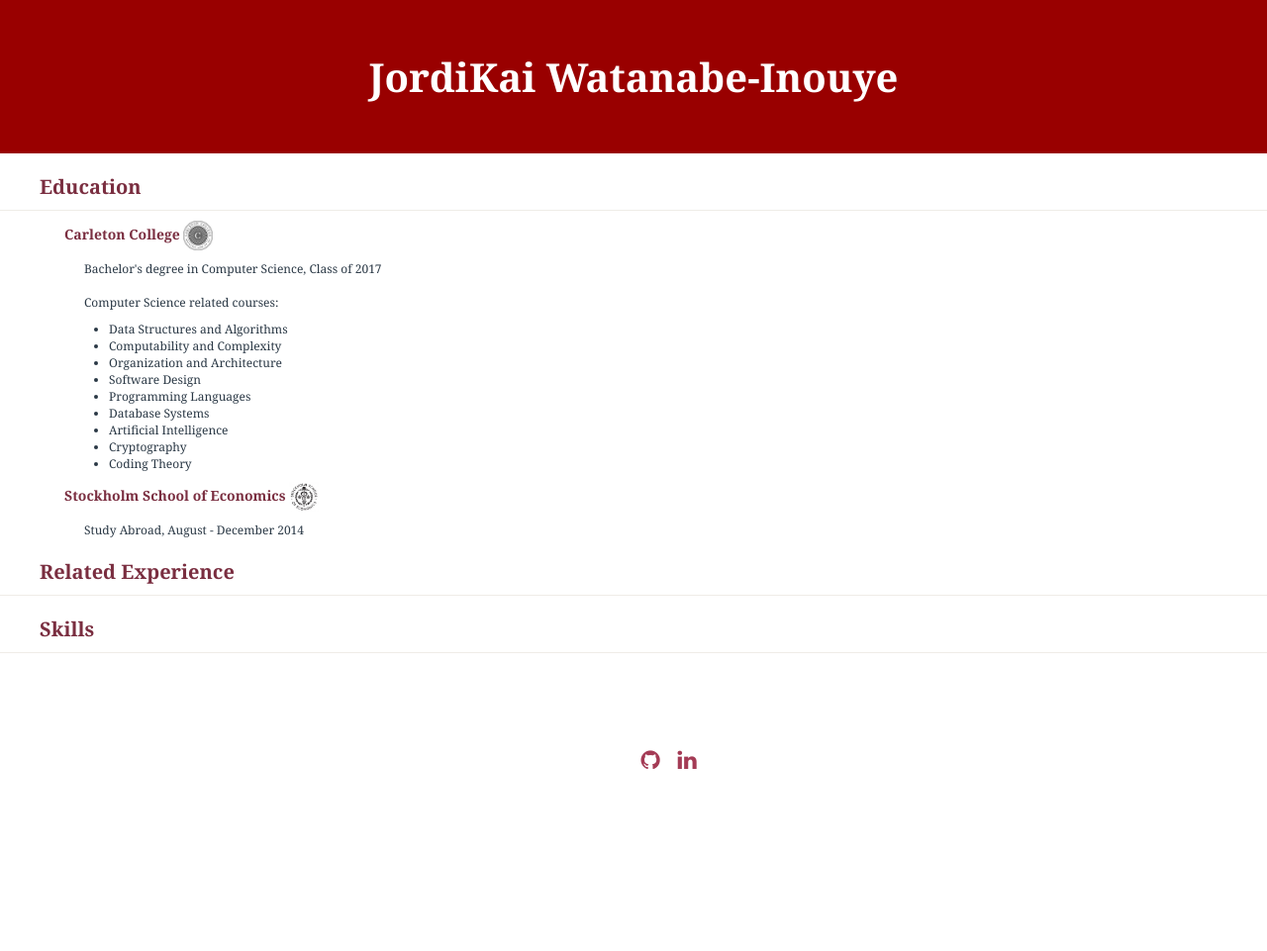
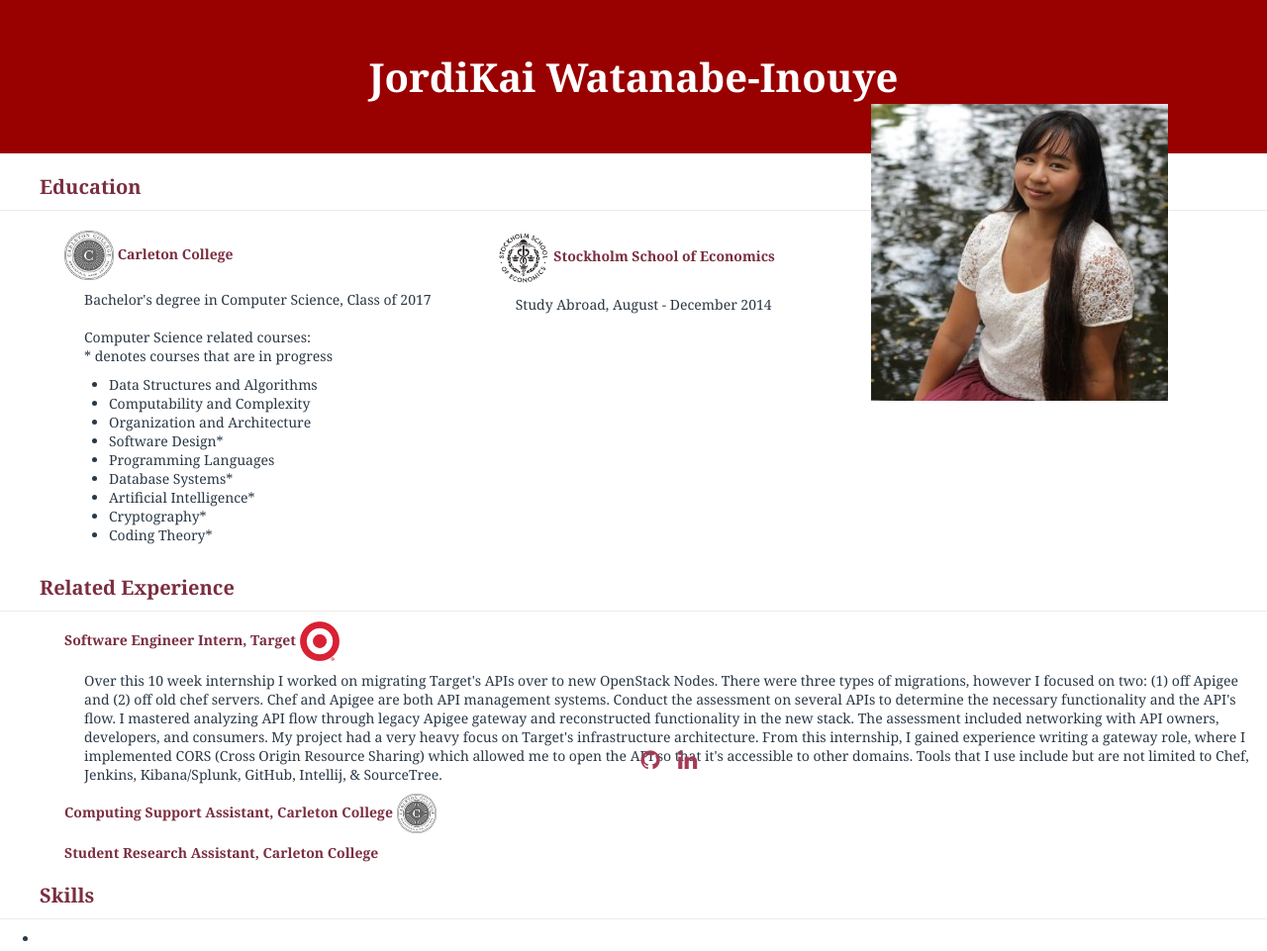
Before and after one commit to JordiKai/JordiKai.github.io, a plain HTML site: page index.html in a window 1280 px wide. Shown: the whole page at 99% size. Before the commit the page ends 800 px from the top, so only its background shows below. Drawn offline with Linux system fonts and the light colour scheme.

Commit message:
Update info add Profile pic

```diff
--- a/index.html
+++ b/index.html
@@ -9,30 +9,56 @@
 <html>
 <div class="boxHeader">
     <h1>JordiKai Watanabe-Inouye</h1>
+    <img src="./photos/Profile.jpg" align="right" style="width:350px;height:300px;padding-right:50px;" >
 </div>
 <body>
+
     <h2> Education </h2>
-    <h3> Carleton College <img src="./photos/CarletonCollegeLogo.jpg" style="width:30px;height:30px;"> </h3>
+    <table>
+        <col />
+        <col span="2">
+        <tr>
+            <td valign="top">
+                <h3> <img src="./photos/CarletonCollegeLogo.jpg" style="width:50px;height:50px;"> Carleton College </h3>
                 <p style="padding-left:85px;"> Bachelor's degree in Computer Science, Class of 2017
-        <br> <br style="padding-left:85px;">
-        Computer Science related courses:
+                    <br style="padding-left:85px;"> <br>
+                    Computer Science related courses: <br style="font-size:10px">
+                    * denotes courses that are in progress
                 <ul style="padding-left:110px;">
                     <li>Data Structures and Algorithms</li>
                     <li>Computability and Complexity</li>
                     <li>Organization and Architecture</li>
-            <li>Software Design</li>
+                    <li>Software Design*</li>
                     <li>Programming Languages</li>
-            <li>Database Systems</li>
-            <li>Artificial Intelligence</li>
-            <li>Cryptography</li>
-            <li>Coding Theory</li>
+                    <li>Database Systems*</li>
+                    <li>Artificial Intelligence*</li>
+                    <li>Cryptography*</li>
+                    <li>Coding Theory*</li>
                 </ul>
                 </p>
-    <h3> Stockholm School of Economics <img src="./photos/SASSE_Logo.jpg" style="width:30px;height:30px;"> </h3>
-    <p style="padding-left:85px;"> Study Abroad, August - December 2014</p>
+            </td>
+            <td valign="top">
+                <h3> <img src="./photos/SASSE_Logo.jpg" style="width:55px;height:55px;"> Stockholm School of Economics </h3>
+                <p style="padding-left:85px;"> Study Abroad, August - December 2014 </p>
+            </td>
+        </tr>
+    </table>
     <h2> Related Experience </h2>
+        <h3> Software Engineer Intern, Target <img src="./photos/TargetLogo.jpeg" style="width:40px;height:40px;"> </h3>
+        <p style="padding-left:85px;"> Over this 10 week internship I worked on migrating Target's APIs over to new OpenStack Nodes.
+            There were three types of migrations, however I focused on two: (1) off Apigee and (2) off old chef servers.
+            Chef and Apigee are both API management systems. Conduct the assessment on several APIs to determine the necessary functionality and the API's flow.
+            I mastered analyzing API flow through legacy Apigee gateway and reconstructed functionality in the new stack.
+            The assessment included networking with API owners, developers, and consumers. My project had a very heavy focus on Target's infrastructure architecture.
+            From this internship, I gained experience writing a gateway role, where I implemented CORS (Cross Origin Resource Sharing)
+            which allowed me to open the API so that it's accessible to other domains. Tools that I use include but are not limited to
+            Chef, Jenkins, Kibana/Splunk, GitHub, Intellij, & SourceTree. </p>
+        <h3> Computing Support Assistant, Carleton College <img src="./photos/CarletonCollegeLogo.jpg" style="width:40px;height:40px;"> </h3>
+        <h3> Student Research Assistant, Carleton College </h3>
     <h2> Skills </h2>
-
+        <ul>
+            <li> </li>
+        </ul>
     <div class="footer">
         <!-- Buttons -->
         <a class="btn btn-social-icon btn-github" href="https://github.com/JordiKai">
--- a/style.css
+++ b/style.css
@@ -1,7 +1,7 @@
 /* Layout */
 
 body {
-    font:           normal 12px Georgia, serif;
+    font:           normal 14px Georgia, serif;
     color:          #2a3845;
     margin:         0;
     padding-left:   0px;
```
Also changed, not shown: bootstrap-social-gh-pages/bootstrap-social.css, photos/TargetLogo.jpeg (added). Lines whose indentation alone changed are shown as unchanged.
